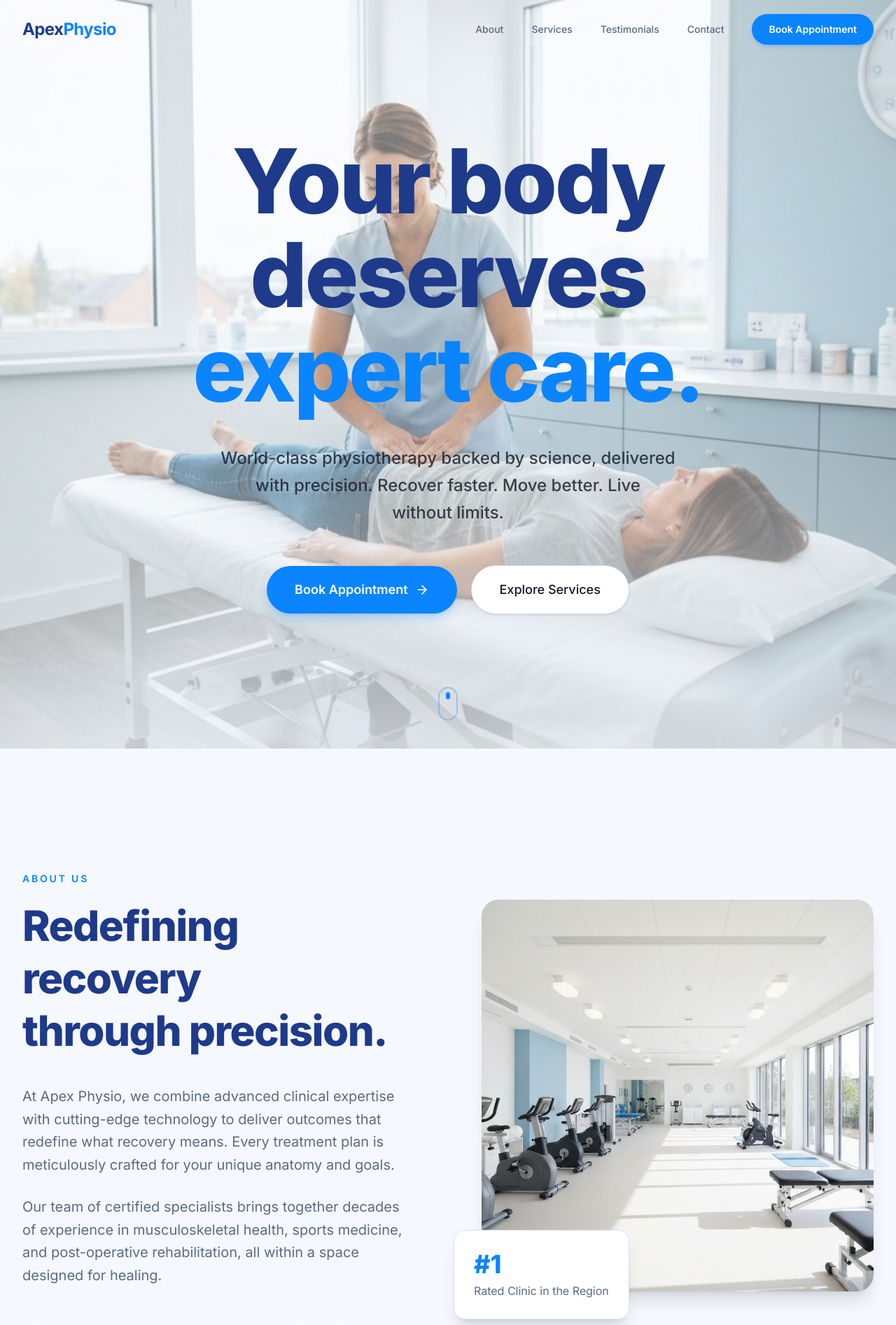
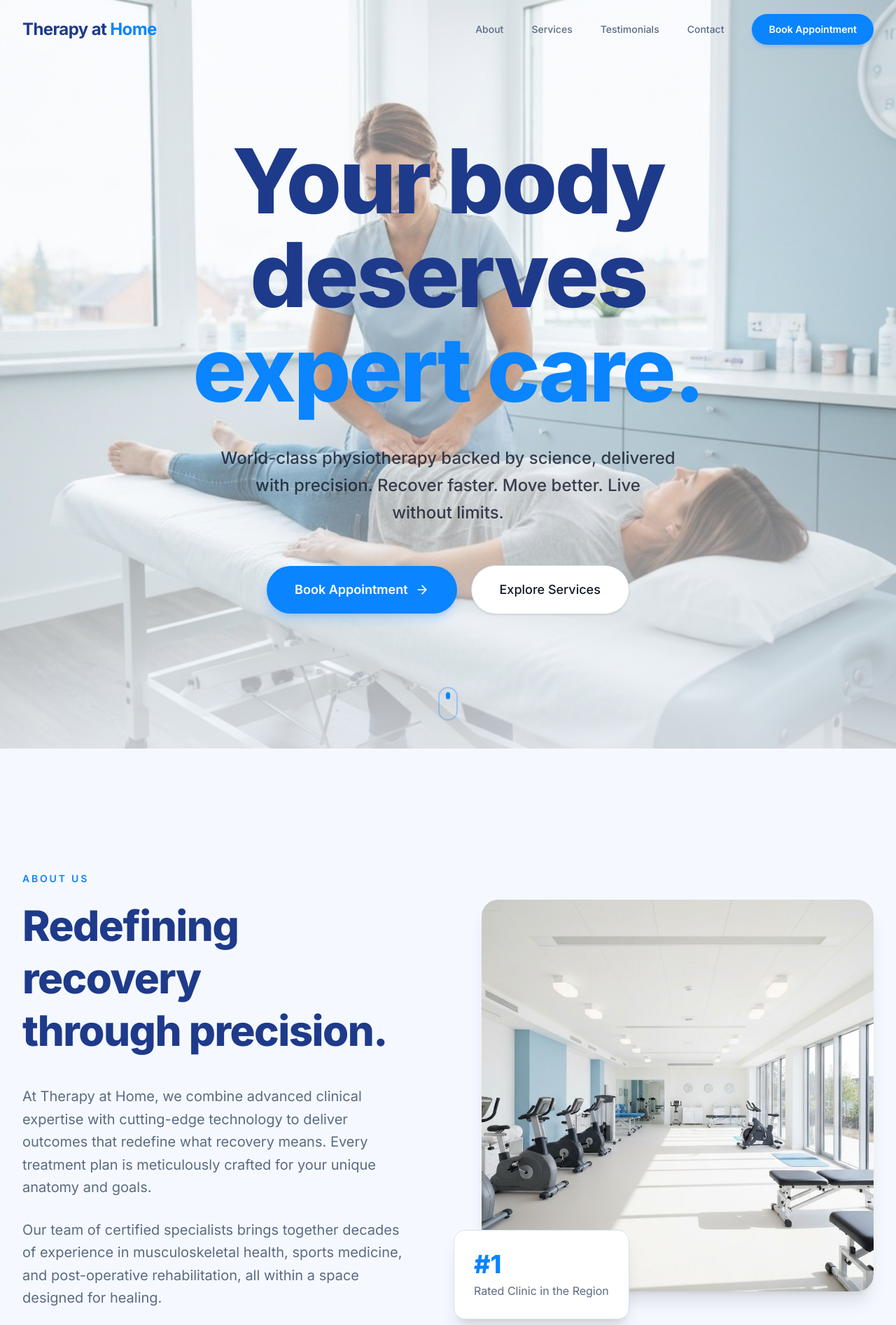
Before and after one commit to Ruban-srijith/v0-physiotherapy-clinic-website, a Next.js app: page / in a window 1280 px wide. Shown: the top 1894 px of the page at 70% size. Built offline with nearby package versions, Linux system fonts and the light colour scheme.

Commit message:
feat: update clinic name to "Therapy at Home"
Consistently change "Apex Physio" to "Therapy at Home" across site elements

```diff
--- a/app/layout.tsx
+++ b/app/layout.tsx
@@ -9,7 +9,7 @@ const _inter = Inter({
 })
 
 export const metadata: Metadata = {
-  title: 'Apex Physio | Premium Physiotherapy Clinic',
+  title: 'Therapy at Home | Premium Physiotherapy Services',
   description:
     'Experience world-class physiotherapy with cutting-edge treatments for back pain, sports rehabilitation, and post-surgery recovery.',
   generator: 'v0.app',
--- a/components/about.tsx
+++ b/components/about.tsx
@@ -34,7 +34,7 @@ export function About() {
 
             <FadeIn delay={200}>
               <p className="mt-10 text-pretty text-lg leading-relaxed text-muted-foreground md:text-xl md:leading-relaxed">
-                At Apex Physio, we combine advanced clinical expertise with
+                At Therapy at Home, we combine advanced clinical expertise with
                 cutting-edge technology to deliver outcomes that redefine what
                 recovery means. Every treatment plan is meticulously crafted for
                 your unique anatomy and goals.
--- a/components/footer.tsx
+++ b/components/footer.tsx
@@ -11,7 +11,7 @@ export function Footer() {
             href="#"
             className="text-2xl font-bold tracking-tight text-heading"
           >
-            Apex<span className="text-primary">Physio</span>
+            Therapy at <span className="text-primary">Home</span>
           </a>
           <div className="flex gap-10">
             {["About", "Services", "Testimonials", "Contact"].map((link) => (
@@ -25,7 +25,7 @@ export function Footer() {
             ))}
           </div>
           <p className="text-sm text-muted-foreground md:text-base">
-            {"© 2026 Apex Physio. All rights reserved."}
+            {"© 2026 Therapy at Home. All rights reserved."}
           </p>
         </div>
       </FadeIn>
--- a/components/navbar.tsx
+++ b/components/navbar.tsx
@@ -53,7 +53,7 @@ export function Navbar() {
           onClick={(e) => handleSmoothScroll(e, "#")}
           className="text-2xl font-bold tracking-tight text-heading transition-colors duration-300"
         >
-          Apex<span className="text-primary">Physio</span>
+          Therapy at <span className="text-primary">Home</span>
         </a>
 
         {/* Desktop nav */}
```
